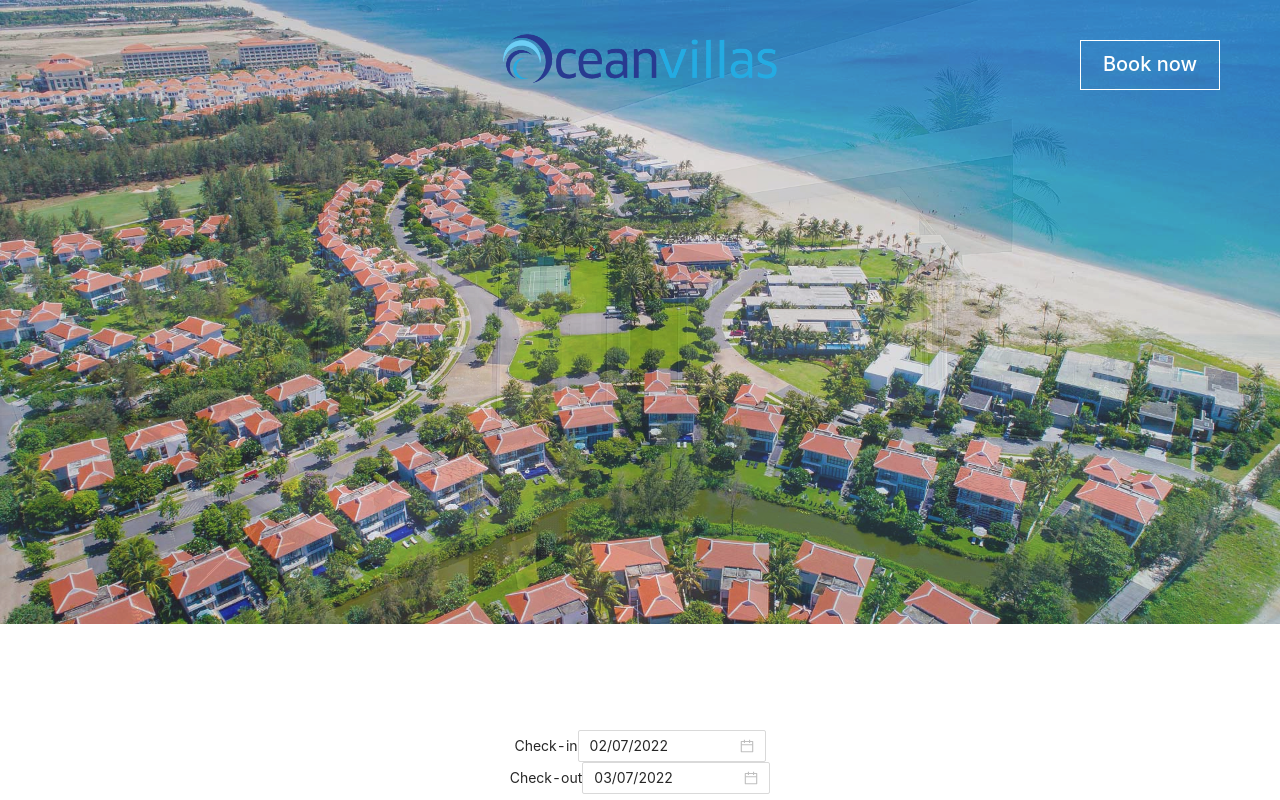
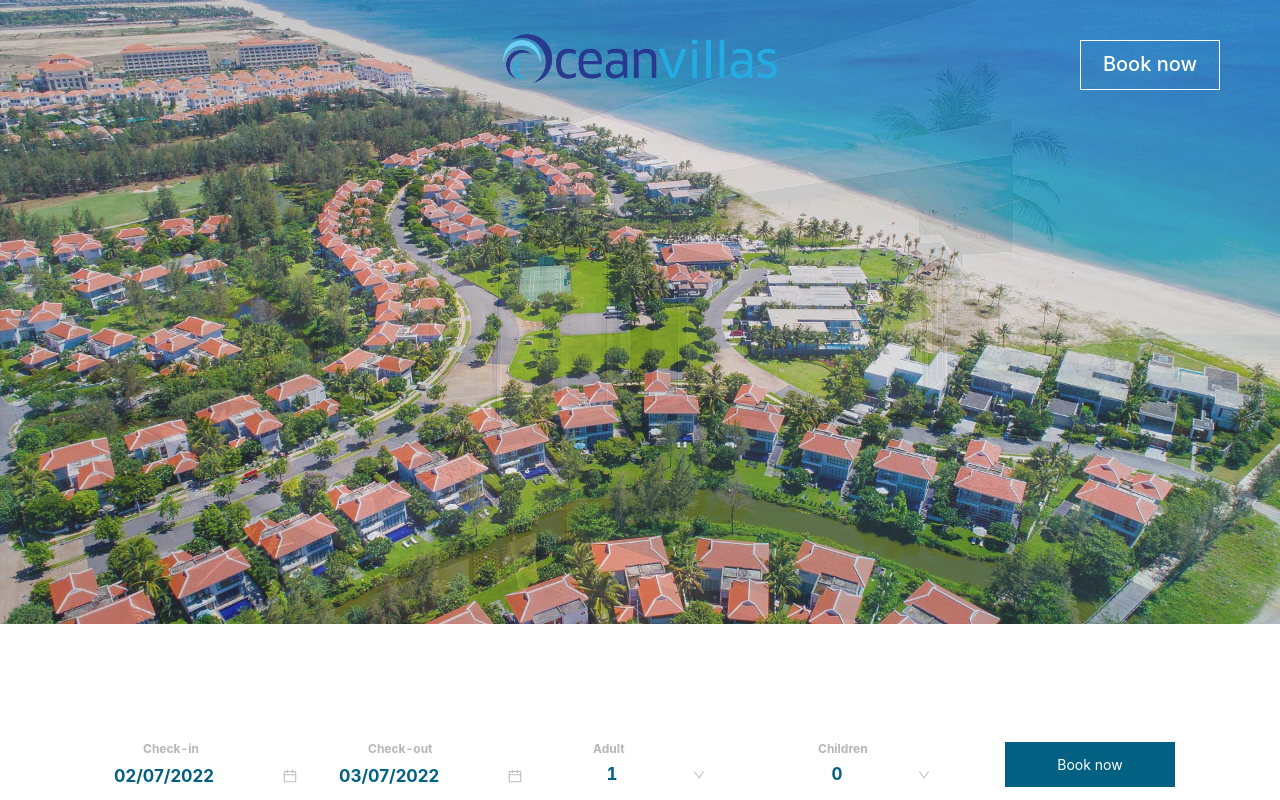
Before and after one commit to truongducvien/vien-quan-hotel-project, a React (Create React App) app: page / in a window 1280 px wide. Built offline with nearby package versions, Linux system fonts and the light colour scheme.

Commit message:
finish homepage and searchbar

```diff
--- a/src/components/Header.jsx
+++ b/src/components/Header.jsx
@@ -3,7 +3,7 @@ import 'antd/dist/antd.css';
 import { Carousel } from 'antd';
 
 import '../style/Header.scss'
-import SearchBar from "./SearchBar";
+// import SearchBar from "./SearchBar";
 import logo from '../assets/images/ocean_villas_logo_6.png';
 import header1 from '../assets/images/header-image-1.jpg'
 import header2 from '../assets/images/header-image-2.jpg'
@@ -37,7 +37,7 @@ export default function Header () {
          </div>
          <button className='bookNowButton'>Book now</button>
 
-         <SearchBar />
+         {/* <SearchBar /> */}
       </div>
    )
 }
--- a/src/components/HomePage.jsx
+++ b/src/components/HomePage.jsx
@@ -7,6 +7,7 @@ export default function HomePage () {
    return (
       <div className="homePage">
          <Header />
+         <SearchBar />
       </div>
    )
 }
--- a/src/components/SearchBar.jsx
+++ b/src/components/SearchBar.jsx
@@ -1,29 +1,113 @@
+import { useState, useEffect } from 'react';
+
+import { useCustomerState } from '../hooks/useCustomerState'
+
 import 'antd/dist/antd.css';
-import { DatePicker, Space } from 'antd';
+import { DatePicker, Space, Select } from 'antd';
 import moment from 'moment';
+
 const dateFormatList = ['DD/MM/YYYY', 'DD/MM/YY'];
 
 const now = new Date()
 const tomorrow = new Date(now.getTime() + 24*60*60*1000)
+const { Option } = Select;
+const numberArray = [0,1,2,3,4,5,6,7,8,9,10,11,12]
 
-console.log(tomorrow)
+
+
 export default function SearchBar () {
+   const [startDay, setStartDay] = useState(now.getTime())
+   const [endDay, setEndDay] = useState(tomorrow.getTime())
+   const [adultCount, setAdultCount] = useState(1)
+   const [childrenCount, setChildrenCount] = useState(0)
+
+   const [state, dispatch] = useCustomerState()
+
+   useEffect(() => {
+      console.log(state);
+   }, [state]);
+
+
+   const handleChange = (e, inputType) => {
+      switch (inputType){
+         case 'start_day':
+            setStartDay(e._d.getTime());
+            break;
+         case 'end_day':
+            setEndDay(e._d.getTime());
+            break;
+         case 'adult':
+            setAdultCount(e);
+            break;
+         case 'children':
+            setChildrenCount(e);
+            break;
+         default:
+            throw new Error('Invalid inputType')
+      }
+   }
+
+   const handleBookNowButton = () => {
+      dispatch({
+         type: 'set_book_now_info',
+         payload: {
+            startDay: startDay,
+            endDay: endDay,
+            adult: adultCount,
+            children: childrenCount
+         }
+      })
+   }
+
+
    return (
       <div className="searchBar">
-         <form action="">
-            <div>
-               <span>Check-in</span>
+         <form action="" onSubmit={e => e.preventDefault()}>
+            <div className='form-group'>
+               <p>Check-in</p>
                <Space direction="vertical" size={12}>
-                  <DatePicker defaultValue={moment(now, dateFormatList[0])} format={dateFormatList} />
+                  <DatePicker onChange={(e)=>handleChange(e, 'start_day')} defaultValue={moment(now, dateFormatList[0])} format={dateFormatList} />
                </Space>
             </div>
 
-            <div>
-               <span>Check-out</span>
+            <div className='form-group'>
+               <p>Check-out</p>
                <Space direction="vertical" size={12}>
-                  <DatePicker defaultValue={moment(tomorrow, dateFormatList[0])} format={dateFormatList} />
+                  <DatePicker onChange={(e)=>handleChange(e, 'end_day')} defaultValue={moment(tomorrow, dateFormatList[0])} format={dateFormatList} />
                </Space>
             </div>
+
+            <div className='form-group'>
+               <p>Adult</p>
+               <Select
+                  defaultValue="1"
+                  style={{
+                  width: 120,
+                  }}
+                  onChange={(e)=>handleChange(e, 'adult')}
+               >
+                  {numberArray.map((item,index) => {
+                     return item > 0 && (<Option key={index} value={item}>{item}</Option>)
+                  })}
+               </Select>
+            </div>
+
+            <div className='form-group'>
+               <p>Children</p>
+               <Select
+                  defaultValue="0"
+                  style={{
+                  width: 120,
+                  }}
+                  onChange={(e)=>handleChange(e, 'children')}
+               >
+                  {numberArray.map((item,index) =>
+                     (<Option key={index} value={item}>{item}</Option>)
+                  )}
+               </Select>
+            </div>
+
+            <button onClick={handleBookNowButton} className='bookNowButton'>Book now</button>
          </form>
       </div>
    )
--- a/src/stores/Reducer.js
+++ b/src/stores/Reducer.js
@@ -1,19 +1,34 @@
 // Lưu tất cả những global state (redux, ...)
 // Xử lý tất cả thay đổi của customerState dựa vào action
 
+const SET_BOOK_NOW_INFO = 'set_book_now_info'
 const SET_CUSTOMER_INFO = 'set_customer_info';
 
 
 function reducer (state, action) {
+   let data = action.payload;
+
    switch(action.type){
+      case SET_BOOK_NOW_INFO:
+         return {
+            ...state,
+            date: {
+               startDay: data.startDay,
+               endDay: data.endDay,
+            },
+            guests: {
+               adult: data.adult,
+               children: data.children
+            }
+         }
       case SET_CUSTOMER_INFO:
          return {
             ...state,
             customerInfo: {
-               name: action.payload.name,
-               age: action.payload.age,
-               email: action.payload.email,
-               phone: action.payload.phone,
+               name: data.name,
+               age: data.age,
+               email: data.email,
+               phone: data.phone,
             }
          }
       default:
--- a/src/stores/customerState.js
+++ b/src/stores/customerState.js
@@ -1,7 +1,7 @@
 const customerState = {
    date: { startDay: '', endDay: ''},
    room: 0,
-   guests: {adults: 0, children: 0, infants: 0},
+   guests: {adult: 0, children: 0},
    roomName: '',
    totalRoomPrice: 0,
    customerInfo: {name: '', age: '', email: '', phone:''},
--- a/src/style/Header.scss
+++ b/src/style/Header.scss
@@ -1,6 +1,9 @@
+$themeColor: #026082;
+$labelColor: #b6b6b6;
+
 .header{
    width: 100%;
-   height: 100vh;
+   height: calc(100vh - 70px);
 
    .images-slide{
       height: calc(100vh - 70px);
@@ -35,7 +38,56 @@
       transition: all .3s ease-in-out;
    }
    .bookNowButton:hover{
-      background-color: #026082;
+      background-color: $themeColor;
       cursor: pointer
    }
 }
+
+
+.searchBar{
+   width: 100%;
+   height: 70px;
+   overflow: hidden;
+
+   form{
+      display: flex;
+      justify-content: center;
+
+      .form-group{
+         width: 205px;
+         margin: 10px;
+
+         .ant-picker, .ant-select-selector{
+            border: unset;
+         }
+
+         p{
+            padding-left: 40px;
+            margin: unset;
+            font-size: 12px;
+            font-weight: 700;
+            color: #b6b6b6;
+            text-align: left;
+         }
+         input, .ant-select-selection-item{
+            color: $themeColor;
+            font-weight: 700;
+            font-size: 17px;
+            text-align: left;
+         }
+      }
+
+      .bookNowButton{
+         width: 170px;
+         height: 45px;
+         margin: 12px;
+         border: unset;
+         background-color:  $themeColor;
+         color: white;
+      }
+      .bookNowButton:hover{
+         background-color:#036f96;
+         cursor: pointer
+      }
+   }
+}
```
